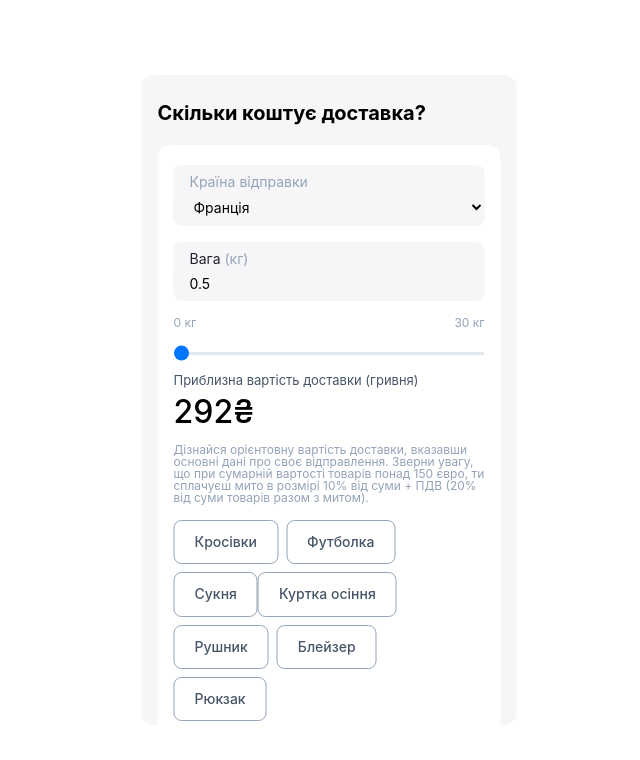
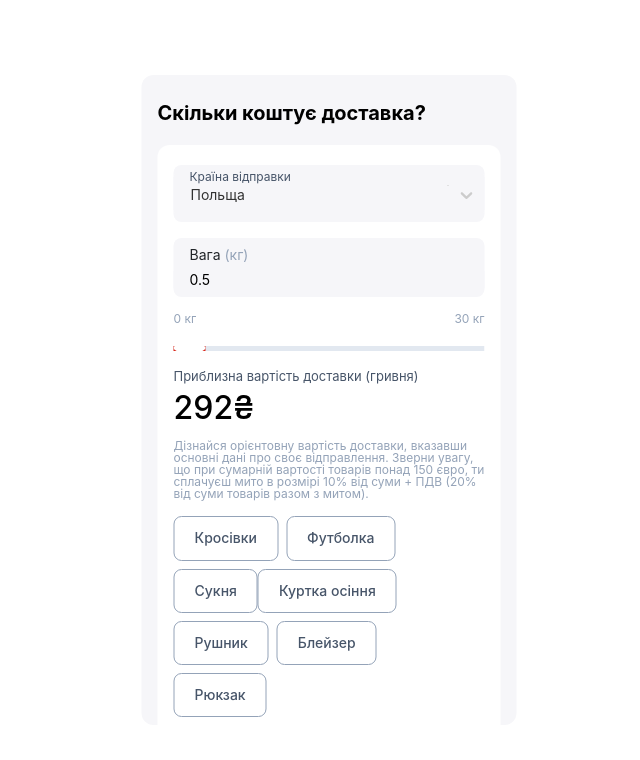
Before and after one commit to RaminKuraishy/Delivery-Calculator, a React app in the folder delivery-calculator/: page / in a window 1280 px wide. Shown: the whole page, without its empty margins (311-951 px from the left). Built offline with nearby package versions, Linux system fonts and the light colour scheme.

Commit message:
create slider range, buttons, and a little fix design part

```diff
--- a/delivery-calculator/package.json
+++ b/delivery-calculator/package.json
@@ -9,6 +9,7 @@
     "react": "^18.2.0",
     "react-dom": "^18.2.0",
     "react-scripts": "5.0.1",
+    "react-select": "^5.7.4",
     "sass": "^1.66.1",
     "web-vitals": "^2.1.4"
   },
--- a/delivery-calculator/src/component/Form/Form.js
+++ b/delivery-calculator/src/component/Form/Form.js
@@ -1,5 +1,44 @@
 import "./Form.scss";
+import Select from "react-select";
 function Form() {
+  const options = [
+    {
+      value: "France",
+      label: "Франція",
+    },
+    {
+      value: "Poland",
+      label: "Польща",
+    },
+    {
+      value: "Germany",
+      label: "Німеччина",
+    },
+  ];
+  const selectStyles = {
+    control: styles => ({
+      ...styles,
+      backgroundColor: "#f6f6f9",
+      border: "0",
+      padding: "3px 0 0 7px",
+      boxShadow: "none",
+      outline: "none",
+    }),
+    option: styles => {
+      return {
+        ...styles,
+        " &:hover": { color: "#da291c" },
+        color: "#000",
+        backgroundColor: "#F6F6F9",
+        border: "none",
+        outline: "none",
+      };
+    },
+    dropdownIndicator: base => ({
+      ...base,
+      "&:hover": { color: "#da291c" },
+    }),
+  };
   const rangeSlide = value => {
     const weight = document.querySelector(".weight-input");
     const range = document.querySelector(".input-range");
@@ -8,25 +47,39 @@ function Form() {
     });
     range.addEventListener("input", e => {
       updateWeight(e.target.value);
+      // console.log(e.target.value);
     });
 
     const updateWeight = currWeight => {
       currWeight = currWeight / 10;
       weight.value = currWeight;
-      // range.value = weight.value
     };
   };
+  const getPriceBtn = event => {
+    if (event.target.tagName === "BUTTON") {
+      const buttons = document.querySelectorAll(".price-presets-btn");
+      buttons.forEach(i => {
+        buttons.forEach(btn => {
+          btn.classList.remove("active-color");
+        });
+        event.target.classList.add("active-color");
+      });
+    }
+  };
+
   return (
     <form action="#" className="delivery-form">
       <div className="input-wrapper">
         <h2 className="select-title">Країна відправки</h2>
-        <select className="form-country" name="country" id="">
-          <option value="France">Франція</option>
-          <option value="Poland" defaultValue>
-            Польща
-          </option>
-          <option value="Germany">Німеччина</option>
-        </select>
+        <Select
+          options={options}
+          defaultValue={{
+            value: "Poland",
+            label: "Польща",
+          }}
+          styles={selectStyles}
+          onFocus={false}
+        />
       </div>
       <div className="input-wrapper">
         <h2 className="input-title">
@@ -51,6 +104,7 @@ function Form() {
           ></input>
         </div>
       </div>
+
       <div className="total-price">
         <h2 className="total-price-title">
           Приблизна вартість доставки (гривня)
@@ -63,7 +117,7 @@ function Form() {
           товарів разом з митом).
         </p>
       </div>
-      <div className="price-presets">
+      <div onClick={getPriceBtn} className="price-presets">
         <button className="price-presets-btn">Кросівки</button>
         <button className="price-presets-btn">Футболка</button>
         <button className="price-presets-btn">Сукня</button>
--- a/delivery-calculator/src/component/Form/Form.scss
+++ b/delivery-calculator/src/component/Form/Form.scss
@@ -9,6 +9,7 @@
   padding-top: 9px;
   padding-bottom: 9px;
   margin-bottom: 16px;
+  position: relative;
 }
 .form-country {
   background-color: #f6f6f9;
@@ -16,8 +17,22 @@
   padding: 0 16px 0 16px;
 }
 .select-title {
+  position: absolute;
   margin-left: 16px;
-  color: #94a3b8;
+  color: #475569;
+  left: 0;
+  top: 5px;
+  z-index: 1;
+  font-size: 12px;
+}
+.select-title:after {
+  content: "";
+  width: 5px;
+  height: 20px;
+  background-color: #f6f6f9;
+  top: 16px;
+  right: -160px;
+  position: absolute;
 }
 .input-title {
   margin-left: 16px;
@@ -42,19 +57,6 @@
 }
 .accent-color {
   color: #94a3b8;
-}
-.input-range {
-  width: 100%;
-}
-input[type="range"] {
-  -webkit-appearance: none;
-  appearance: none;
-  border-radius: 10px;
-  width: 100%;
-  height: 3px;
-  background: #e2e8f0;
-  outline: none;
-  cursor: pointer;
 }
 .total-price-title {
   color: #475569;
@@ -90,7 +92,35 @@ input[type="range"] {
 .price-presets-btn:nth-child(3) {
   margin-right: 0px;
 }
-.price-presets-btn:active {
+// .price-presets-btn:hover {
+//   border: 1px solid #da291c;
+//   color: #da291c;
+// }
+.active-color {
   border: 1px solid #da291c;
   color: #da291c;
 }
+input[type="range"] {
+  -webkit-appearance: none;
+  appearance: none;
+  width: 100%;
+  cursor: pointer;
+  outline: none;
+  height: 5px;
+  overflow: hidden;
+}
+
+input[type="range"]::-webkit-slider-runnable-track {
+  height: 10px;
+  background: #e2e8f0;
+}
+
+input[type="range"]::-webkit-slider-thumb {
+  -webkit-appearance: none;
+  appearance: none;
+  height: 10px;
+  width: 32px;
+  background-color: #fff;
+  border-radius: 50%;
+  box-shadow: -400px 0 0 400px #da291c;
+}
```
Also changed, not shown: 1 other file.
